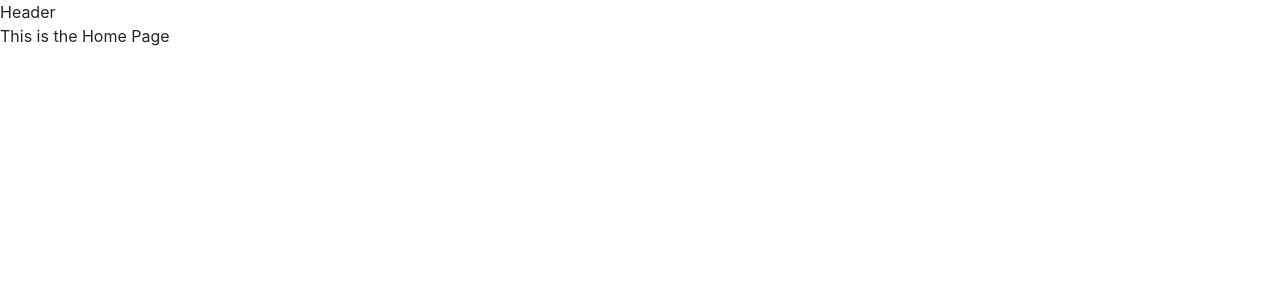
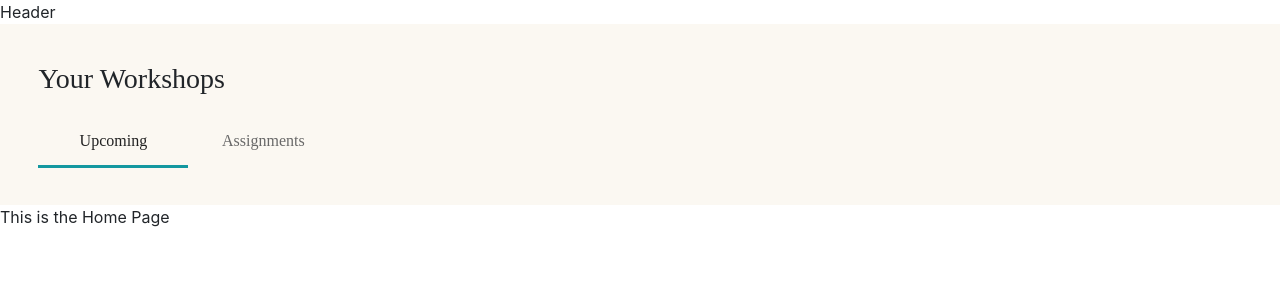
Before and after one commit to ctcusc/BoundlessBrilliance, a React (Create React App) app in the folder client/my-app/: page / in a window 1280 px wide. Shown: the top 300 px of the page. Built offline with nearby package versions, Linux system fonts and the light colour scheme.

Commit message:
added HomePageTag to Home.jsx

```diff
--- a/client/my-app/src/routes/Home.jsx
+++ b/client/my-app/src/routes/Home.jsx
@@ -1,10 +1,12 @@
 import React from "react"
 import Header from "../components/Header"
+import HomePageTab from "../components/HomePageTab"
 
 const Home = () => {
     return (
         <div>
             <Header/>
+            <HomePageTab/>
             This is the Home Page
         </div>
     );
```
